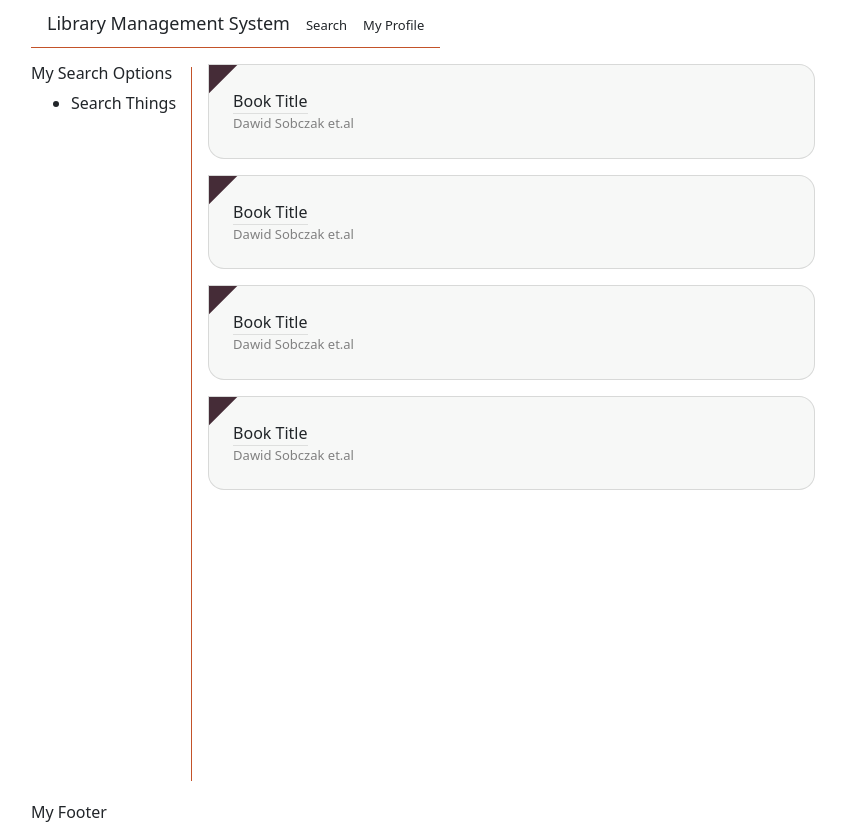
After one commit to Dawid33/CS4125, a Flask app: page /search in a window 1280 px wide. The commit adds this page. Shown: the whole page, without its empty margins (225-1071 px from the left). Run offline with Flask 3, Linux system fonts and the light colour scheme.

Commit message:
muh change

```diff
--- a/app.py
+++ b/app.py
@@ -1,11 +1,15 @@
 from flask import Flask, render_template
 import multiprocessing
-from src import authentication
+from src.authentication import auth
+from src.user_profile import profile
+from src.search import search
 import gunicorn.app.base
 from werkzeug.middleware.proxy_fix import ProxyFix
 
 app = Flask(__name__)
-app.register_blueprint(authentication.auth)
+app.register_blueprint(auth)
+app.register_blueprint(profile)
+app.register_blueprint(search)
 
 app.wsgi_app = ProxyFix(
     app.wsgi_app, x_for=1, x_proto=1, x_host=1, x_prefix=1
@@ -15,9 +19,9 @@ app.wsgi_app = ProxyFix(
 def health_check():
     return "FANTASTIC"
 
-# @app.route("/")
-# def index():
-#     return render_template("index.html")
+@app.route("/")
+def index():
+    return render_template("home/home.html")
 
 
 class StandaloneApplication(gunicorn.app.base.BaseApplication):
--- a/src/authentication.py
+++ b/src/authentication.py
@@ -30,7 +30,7 @@ def register():
     return render_template('authentication/register.html')
 
 # API call that logs in the user and creates a session
-@auth.route('/', methods=['GET', 'POST'])
+@auth.route('/login', methods=['GET', 'POST'])
 def login():
     if request.method == 'POST':
         username = request.form.get('username')
--- /dev/null
+++ b/src/search.py
@@ -0,0 +1,8 @@
+from flask import Blueprint, render_template, request, redirect, url_for, flash, session
+from src.db_manager import DBManager
+
+search = Blueprint('search', __name__)
+
+@search.route('/search', methods=['GET', 'POST'])
+def register():
+     return render_template("search/search.html")
--- /dev/null
+++ b/static/base.css
@@ -0,0 +1,69 @@
+* {
+  margin: 0;
+  font-family: system-ui;
+}
+
+:root {
+  --white: #F7F8F7;
+  --purple: #452c37;
+  --orange: #c35229;
+  --blue: #18588f;
+  --header-height: 3rem;
+}
+
+body {
+  display: grid;
+  grid-template-rows: var(--header-height) 1fr;
+  width: 800px;
+  margin: auto;
+}
+
+header {
+  grid-row: 1;
+  display: flex;
+  height: 3rem;
+  align-self: end;
+  align-items: flex-end;
+  padding: 1rem 1rem 0rem 1rem;
+  position: sticky;
+  top: 0px;
+  z-index: 100;
+  background-color: white;
+}
+
+header h1 {
+  font-size: large;
+}
+
+header a {
+  text-decoration: none;
+  color: inherit;
+}
+
+header>nav>hr {
+  margin: 0.25rem 0rem 0rem 0rem;
+  border-color: var(--orange);
+}
+
+header>nav {
+  display: inline-block;
+  vertical-align: middle;
+}
+
+header>nav>ul {
+  display: flex;
+  flex-direction: row;
+  margin: 0;
+  padding: 0 1rem 0 1rem;
+  list-style-type: none;
+  align-items: first baseline;
+}
+
+header>nav>ul>li {
+  margin-left: 1rem;
+  font-size: small;
+}
+
+footer {
+  margin: 0rem 1rem 0rem 1rem;
+}
--- /dev/null
+++ b/static/search/search.css
@@ -0,0 +1,82 @@
+main {
+  grid-row: 2;
+  display: grid;
+  grid-template-columns: max-content 1fr;
+  grid-gap: 1rem;
+}
+
+main>div {
+  grid-column: 1;
+  overflow-y: scroll;
+  position: sticky;
+  height: calc(100vh - var(--header-height));
+  overscroll-behavior: contain;
+  top: var(--header-height);
+}
+
+main>div:before {
+  content: '';
+  position: absolute;
+  right: 0;
+  height: 95%;
+  top: 2.5%;
+  width: 1px;
+  background-color: var(--orange);
+}
+
+main>div>nav {
+  margin: 1rem 1rem 1rem 1rem;
+}
+
+main>div>nav h2 {
+  font-size: medium
+}
+
+main>content {
+  grid-column: 2;
+  height: fit-content;
+  display: flex;
+  flex-direction: column;
+  padding: 1rem 0 0 0;
+}
+
+body>hr {
+  margin: 0 1rem 0 1rem;
+}
+
+.card {
+  width: 100%;
+  padding: 1.5rem;
+  margin-right: 1rem;
+  position: relative;
+  display: grid;
+  grid-template-rows: max-content max-content 1fr;
+  overflow: hidden;
+  border-radius: 0rem 1rem 1rem 1rem;
+  background-color: var(--white);
+  margin-bottom: 1rem;
+}
+
+.card:after {
+  content: "";
+  position: absolute;
+  margin: -20px;
+  width: 40px;
+  height: 40px;
+  transform: rotate(45deg);
+  background-color: var(--purple);
+}
+
+.card p,
+hr {
+  margin: 0;
+}
+
+.title-container {
+  width: max-content
+}
+
+.author {
+  color: grey;
+  font-size: small;
+}
--- /dev/null
+++ b/templates/base.html
@@ -0,0 +1,38 @@
+<!DOCTYPE html>
+<html>
+
+<head>
+  <meta charset="UTF-8">
+  <meta name="viewport" content="width=device-width, initial-scale=1.0">
+  <link rel="stylesheet" href="https://cdn.jsdelivr.net/npm/bootstrap@4.0.0/dist/css/bootstrap.min.css"
+    integrity="sha384-Gn5384xqQ1aoWXA+058RXPxPg6fy4IWvTNh0E263XmFcJlSAwiGgFAW/dAiS6JXm" crossorigin="anonymous">
+  <script src="https://cdn.jsdelivr.net/npm/bootstrap@4.0.0/dist/js/bootstrap.min.js"
+    integrity="sha384-JZR6Spejh4U02d8jOt6vLEHfe/JQGiRRSQQxSfFWpi1MquVdAyjUar5+76PVCmYl"
+    crossorigin="anonymous"></script>
+
+  {% block head %}
+  <link href="{{ url_for('static', filename='base.css') }}" rel="stylesheet" />
+  {% endblock head %}
+  {% block head_extra %} {% endblock head_extra %}
+</head>
+
+<body>
+  <header>
+    <nav>
+      <ul>
+        <h1><a href="/">Library Management System</a></h1>
+        <li><a href="/search">Search</a></li>
+        <li><a href="/profile">My Profile</a></li>
+      </ul>
+      <hr />
+    </nav>
+  </header>
+  {% block main %}
+
+  {% endblock main %}
+  <footer>
+    My Footer
+  </footer>
+</body>
+
+</html>
--- /dev/null
+++ b/templates/search/search.html
@@ -0,0 +1,51 @@
+{% extends "base.html" %}
+
+{% block head_extra %}
+<title>Search</title>
+<link href="{{ url_for('static', filename='search/search.css') }}" rel="stylesheet" />
+{% endblock head_extra %}
+
+{% block main %}
+
+<main>
+  <div>
+    <nav>
+      <h2> My Search Options </h2>
+      <ul>
+        <li>Search Things</li>
+      </ul>
+    </nav>
+  </div>
+
+  <content>
+    <div class="card">
+      <div class="title-container">
+        <p class="title">Book Title</p>
+        <hr />
+      </div>
+      <p class="author">Dawid Sobczak et.al</p>
+    </div>
+    <div class="card">
+      <div class="title-container">
+        <p class="title">Book Title</p>
+        <hr />
+      </div>
+      <p class="author">Dawid Sobczak et.al</p>
+    </div>
+    <div class="card">
+      <div class="title-container">
+        <p class="title">Book Title</p>
+        <hr />
+      </div>
+      <p class="author">Dawid Sobczak et.al</p>
+    </div>
+    <div class="card">
+      <div class="title-container">
+        <p class="title">Book Title</p>
+        <hr />
+      </div>
+      <p class="author">Dawid Sobczak et.al</p>
+    </div>
+  </content>
+</main>
+{% endblock main %}
```
Also changed, not shown: dev.py (+7 -1 lines), docker-compose.yml (deleted, +0 -26 lines), templates/home/home.html (+1 -12 lines), templates/user_profile/user_profile.html (+10 -14 lines), README.md, 1 other file.
